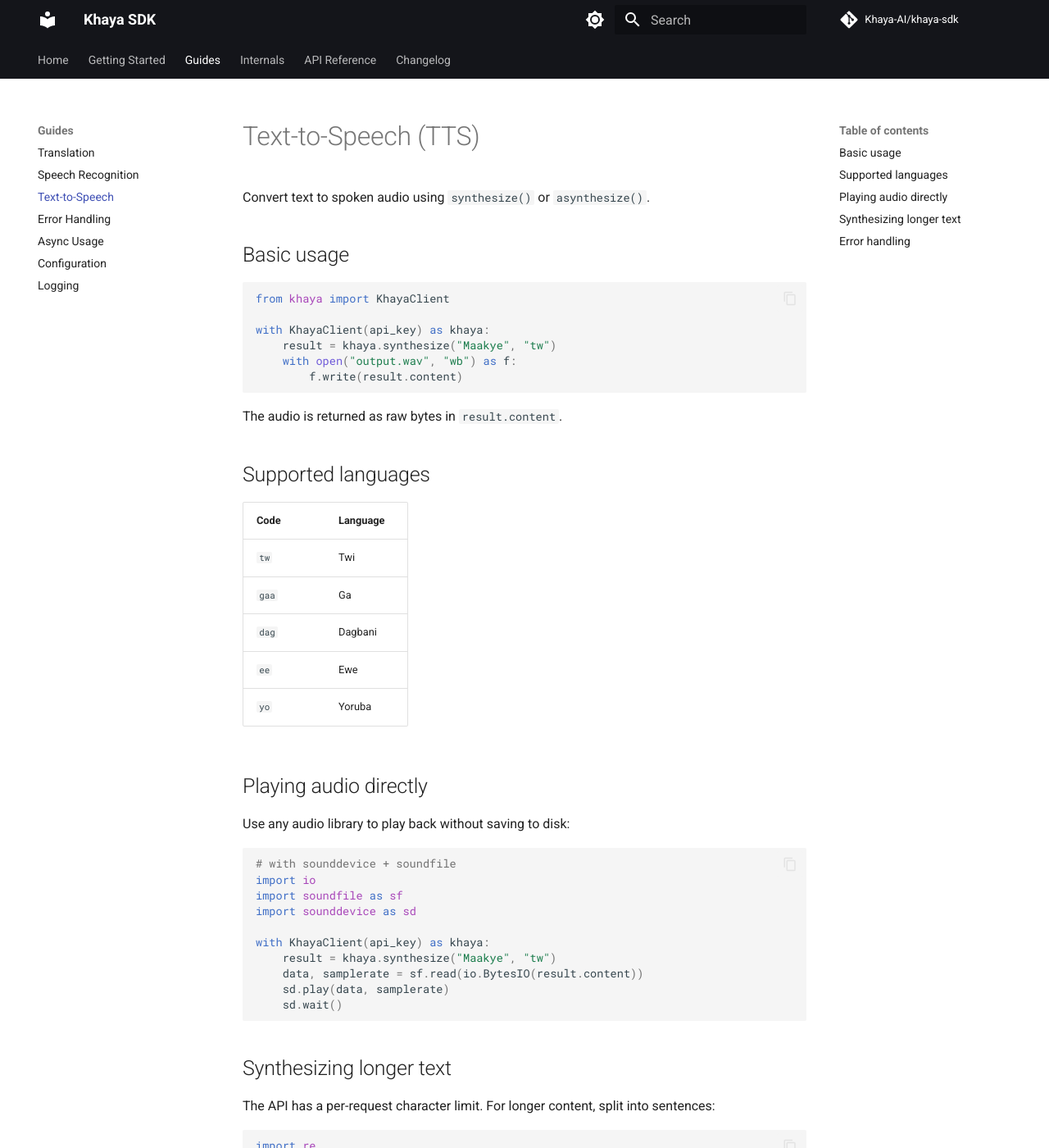
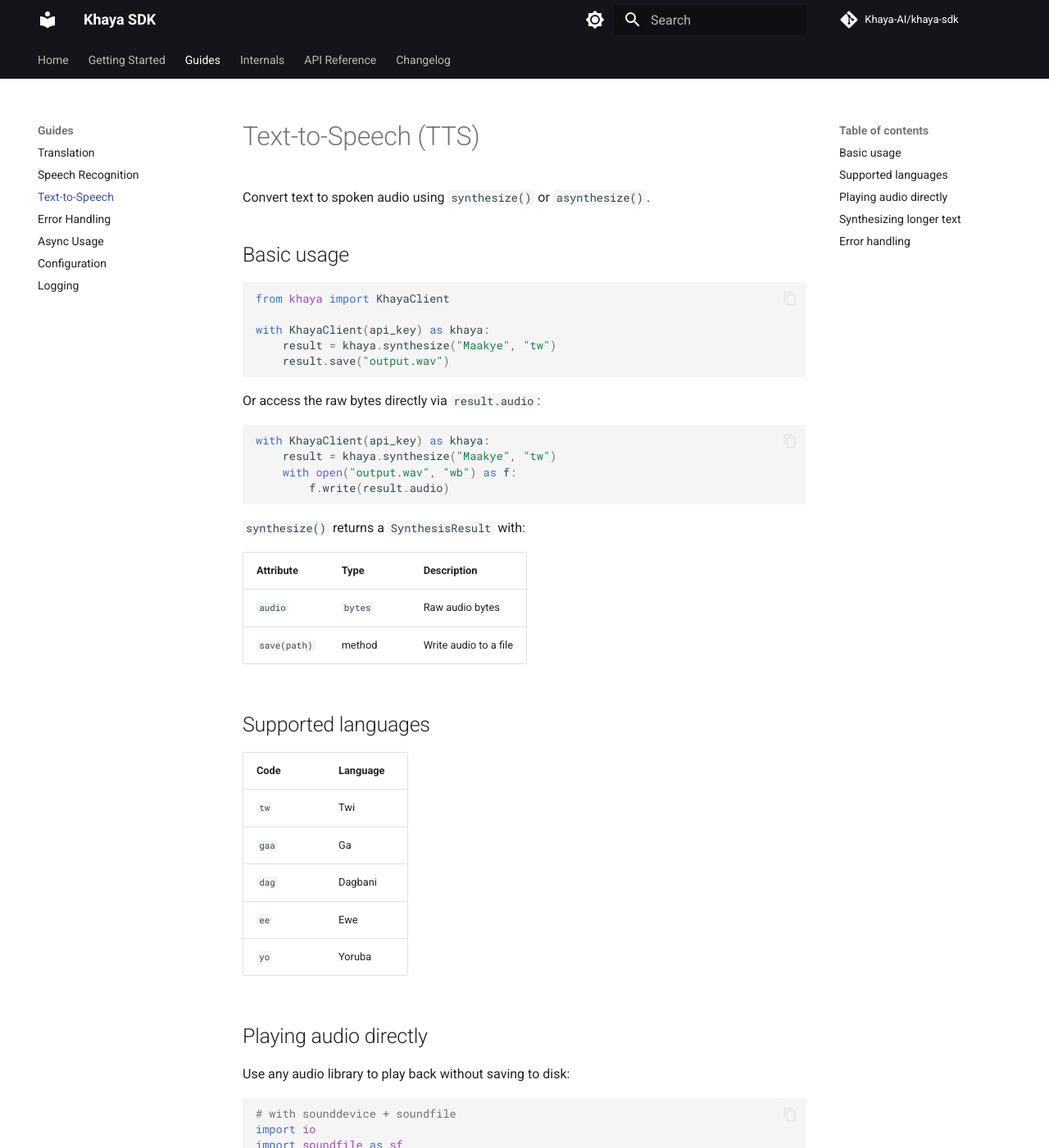
Before and after one commit to Khaya-AI/khaya-sdk, an MkDocs documentation site: the page built from docs/guides/tts.md, in a window 1280 px wide and 1400 px high. Shown: the whole window at 82% size. Built offline with MkDocs 1.6.1 and Material for MkDocs 9.7.7, drawn with Linux system fonts in a browser that asks for light colours; comment, search, counter and statistics services are not loaded.

Commit message:
docs: update documentation to reflect new result object attributes and methods

````diff
--- a/docs/guides/tts.md
+++ b/docs/guides/tts.md
@@ -9,11 +9,24 @@ from khaya import KhayaClient
 
 with KhayaClient(api_key) as khaya:
     result = khaya.synthesize("Maakye", "tw")
-    with open("output.wav", "wb") as f:
-        f.write(result.content)
+    result.save("output.wav")
 ```
 
-The audio is returned as raw bytes in `result.content`.
+Or access the raw bytes directly via `result.audio`:
+
+```python
+with KhayaClient(api_key) as khaya:
+    result = khaya.synthesize("Maakye", "tw")
+    with open("output.wav", "wb") as f:
+        f.write(result.audio)
+```
+
+`synthesize()` returns a `SynthesisResult` with:
+
+| Attribute | Type | Description |
+|-----------|------|-------------|
+| `audio` | `bytes` | Raw audio bytes |
+| `save(path)` | method | Write audio to a file |
 
 ## Supported languages
 
@@ -37,7 +50,7 @@ import sounddevice as sd
 
 with KhayaClient(api_key) as khaya:
     result = khaya.synthesize("Maakye", "tw")
-    data, samplerate = sf.read(io.BytesIO(result.content))
+    data, samplerate = sf.read(io.BytesIO(result.audio))
     sd.play(data, samplerate)
     sd.wait()
 ```
@@ -54,7 +67,7 @@ def split_sentences(text: str) -> list[str]:
 
 with KhayaClient(api_key) as khaya:
     chunks = split_sentences(long_text)
-    audio_parts = [khaya.synthesize(chunk, "tw").content for chunk in chunks]
+    audio_parts = [khaya.synthesize(chunk, "tw").audio for chunk in chunks]
 
 combined = b"".join(audio_parts)
 with open("output.wav", "wb") as f:
````
Also changed, not shown: docs/guides/asr.md (+2 -3 lines), docs/guides/async.md (+5 -5 lines), docs/guides/translation.md (+12 -4 lines), docs/index.md (+1 -1 lines).
